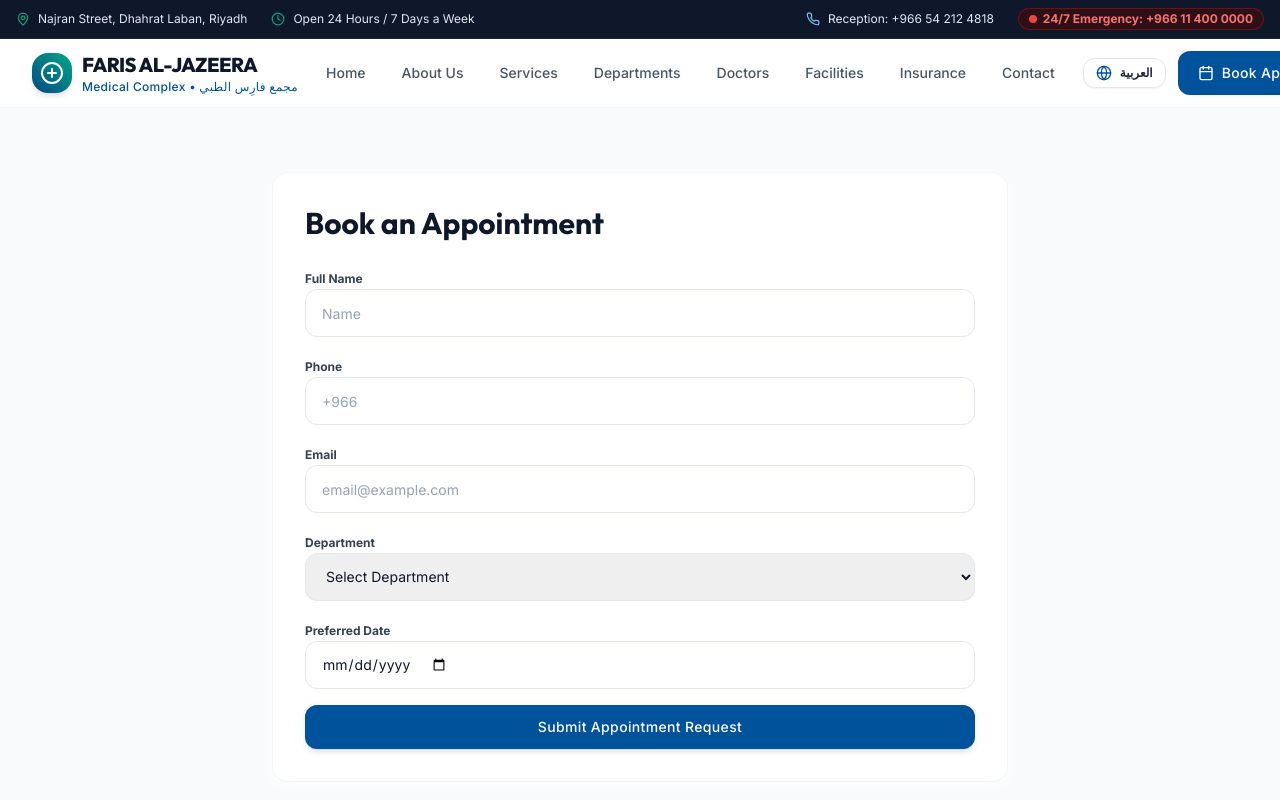
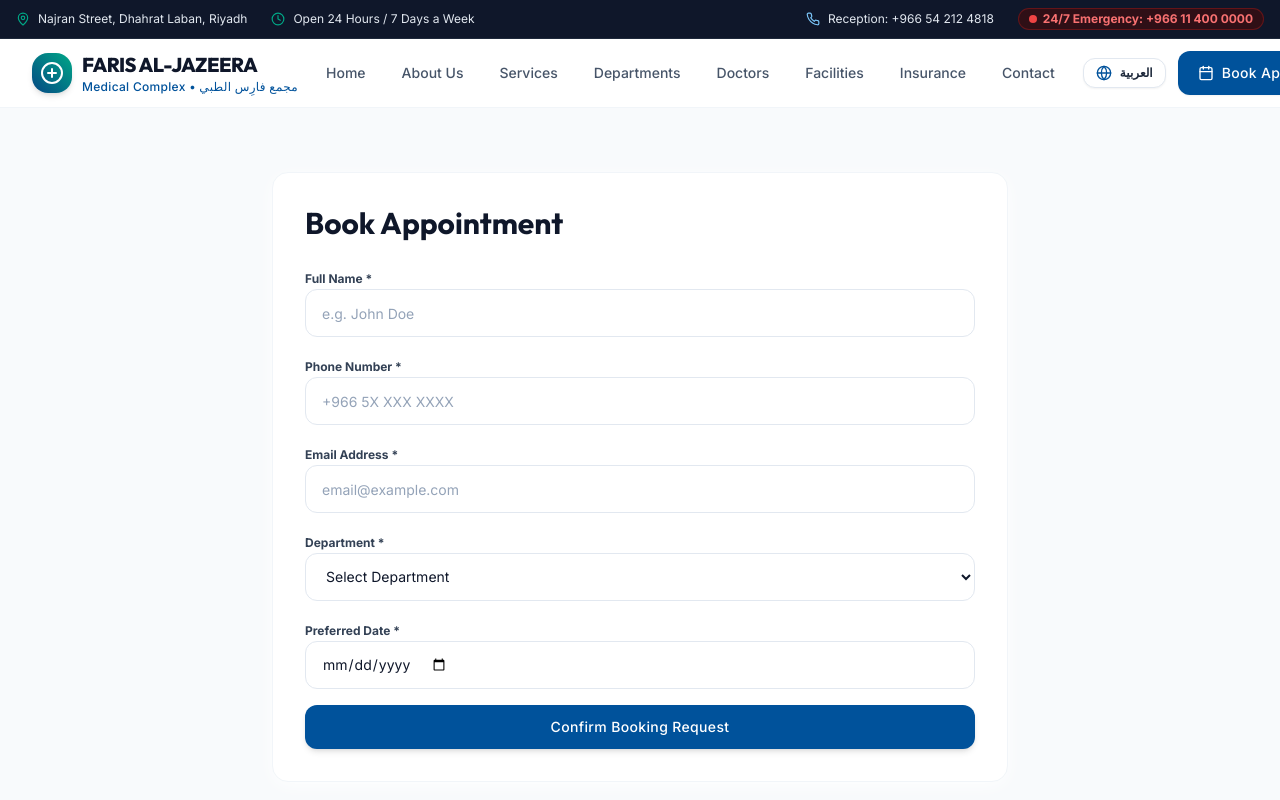
Before and after one commit to itxopps/Hospital, a Next.js app: page /appointment in a window 1280 px wide. Shown: the top 800 px of the page. Built offline with nearby package versions, Linux system fonts and the light colour scheme.

Commit message:
Update page.tsx

```diff
--- a/app/appointment/page.tsx
+++ b/app/appointment/page.tsx
@@ -4,17 +4,18 @@ import React, { useState } from "react";
 import { useForm } from "react-hook-form";
 import { zodResolver } from "@hookform/resolvers/zod";
 import * as z from "zod";
-import { departmentsData, doctorsData } from "@/data/hospitalData";
+import { departmentsData } from "@/data/hospitalData";
 import { Input } from "@/components/ui/input";
 import { Button } from "@/components/ui/button";
 import { Card } from "@/components/ui/card";
-import { CheckCircle2 } from "lucide-react";
+import { useLanguage } from "@/context/language-context";
+import { CheckCircle2, AlertCircle } from "lucide-react";
 
 const appointmentSchema = z.object({
-  fullName: z.string().min(3, "Full name is required"),
-  phone: z.string().min(9, "Valid phone number required"),
+  fullName: z.string().min(3, "Required"),
+  phone: z.string().min(9, "Required"),
   email: z.string().email("Invalid email"),
-  department: z.string().min(1, "Select a department"),
+  department: z.string().min(1, "Select department"),
   preferredDate: z.string().min(1, "Select date"),
 });
 
@@ -22,58 +23,134 @@ type AppointmentFormValues = z.infer<typeof appointmentSchema>;
 
 export default function AppointmentPage() {
   const [isSubmitted, setIsSubmitted] = useState(false);
-  const { register, handleSubmit, formState: { errors, isSubmitting }, reset } = useForm<AppointmentFormValues>({
+  const [submitError, setSubmitError] = useState<string | null>(null);
+  const { language, t } = useLanguage();
+
+  const {
+    register,
+    handleSubmit,
+    formState: { errors, isSubmitting },
+    reset,
+  } = useForm<AppointmentFormValues>({
     resolver: zodResolver(appointmentSchema),
   });
 
   const onSubmit = async (data: AppointmentFormValues) => {
-    await new Promise((resolve) => setTimeout(resolve, 1000));
-    setIsSubmitted(true);
+    setSubmitError(null);
+    try {
+      const response = await fetch("/api/appointment", {
+        method: "POST",
+        headers: {
+          "Content-Type": "application/json",
+        },
+        body: JSON.stringify(data),
+      });
+
+      if (!response.ok) {
+        throw new Error("Failed to send appointment request");
+      }
+
+      setIsSubmitted(true);
+      reset();
+    } catch (err) {
+      setSubmitError(
+        language === "ar"
+          ? "حدث خطأ أثناء إرسال الطلب. يرجى المحاولة مرة أخرى أو الاتصال المباشر."
+          : "An error occurred while submitting your request. Please try again or call us directly."
+      );
+    }
   };
 
   return (
     <div className="max-w-3xl mx-auto px-4 py-16">
       <Card className="p-8">
-        <h1 className="text-3xl font-bold font-heading mb-6">Book an Appointment</h1>
+        <h1 className="text-3xl font-bold font-heading mb-6">{t("bookAppointment")}</h1>
+
+        {submitError && (
+          <div className="mb-6 p-4 bg-red-50 border border-red-200 rounded-xl flex items-center space-x-3 rtl:space-x-reverse text-red-700 text-xs">
+            <AlertCircle className="w-5 h-5 shrink-0" />
+            <span>{submitError}</span>
+          </div>
+        )}
+
         {isSubmitted ? (
           <div className="text-center py-8 space-y-4">
-            <CheckCircle2 className="w-12 h-12 text-secondary mx-auto"/>
-            <h2 className="text-xl font-bold">Appointment Request Submitted!</h2>
-            <p className="text-xs text-slate-600">Our desk will call you to confirm your slot.</p>
-            <Button onClick={() => { setIsSubmitted(false); reset(); }}>Book Another</Button>
+            <CheckCircle2 className="w-12 h-12 text-secondary mx-auto" />
+            <h2 className="text-xl font-bold">
+              {language === "ar" ? "تم استلام طلب الحجز بنجاح!" : "Appointment Request Received!"}
+            </h2>
+            <p className="text-xs text-slate-600">
+              {language === "ar"
+                ? "تم إرسال بياناتك إلى فريق الاستقبال. سيتصل بك موظف الاستقبال قريباً لتأكيد الموعد."
+                : "Your request has been emailed to our reception team. They will call you shortly to confirm your slot."}
+            </p>
+            <Button onClick={() => setIsSubmitted(false)}>
+              {language === "ar" ? "حجز موعد آخر" : "Book Another"}
+            </Button>
           </div>
         ) : (
           <form onSubmit={handleSubmit(onSubmit)} className="space-y-4">
             <div>
-              <label className="text-xs font-bold text-slate-700">Full Name</label>
-              <Input {...register("fullName")} placeholder="Name" />
+              <label className="text-xs font-bold text-slate-700">
+                {language === "ar" ? "الاسم الكامل *" : "Full Name *"}
+              </label>
+              <Input
+                {...register("fullName")}
+                placeholder={language === "ar" ? "مثال: محمد العتيبي" : "e.g. John Doe"}
+              />
               {errors.fullName && <p className="text-xs text-red-500">{errors.fullName.message}</p>}
             </div>
+
             <div>
-              <label className="text-xs font-bold text-slate-700">Phone</label>
-              <Input {...register("phone")} placeholder="+966" />
+              <label className="text-xs font-bold text-slate-700">
+                {language === "ar" ? "رقم الهاتف *" : "Phone Number *"}
+              </label>
+              <Input {...register("phone")} placeholder="+966 5X XXX XXXX" />
               {errors.phone && <p className="text-xs text-red-500">{errors.phone.message}</p>}
             </div>
+
             <div>
-              <label className="text-xs font-bold text-slate-700">Email</label>
+              <label className="text-xs font-bold text-slate-700">
+                {language === "ar" ? "البريد الإلكتروني *" : "Email Address *"}
+              </label>
               <Input {...register("email")} placeholder="email@example.com" />
               {errors.email && <p className="text-xs text-red-500">{errors.email.message}</p>}
             </div>
+
             <div>
-              <label className="text-xs font-bold text-slate-700">Department</label>
-              <select {...register("department")} className="w-full h-12 border border-slate-200 rounded-xl px-4 text-sm">
-                <option value="">Select Department</option>
+              <label className="text-xs font-bold text-slate-700">
+                {language === "ar" ? "القسم الطبي *" : "Department *"}
+              </label>
+              <select
+                {...register("department")}
+                className="w-full h-12 border border-slate-200 rounded-xl px-4 text-sm bg-white"
+              >
+                <option value="">{language === "ar" ? "اختر القسم الطبي" : "Select Department"}</option>
                 {departmentsData.map((d) => (
-                  <option key={d.id} value={d.id}>{d.name}</option>
+                  <option key={d.id} value={language === "ar" ? d.arabicName : d.name}>
+                    {language === "ar" ? d.arabicName : d.name}
+                  </option>
                 ))}
               </select>
+              {errors.department && <p className="text-xs text-red-500">{errors.department.message}</p>}
             </div>
+
             <div>
-              <label className="text-xs font-bold text-slate-700">Preferred Date</label>
+              <label className="text-xs font-bold text-slate-700">
+                {language === "ar" ? "تاريخ الموعد *" : "Preferred Date *"}
+              </label>
               <Input type="date" {...register("preferredDate")} />
+              {errors.preferredDate && <p className="text-xs text-red-500">{errors.preferredDate.message}</p>}
             </div>
+
             <Button type="submit" disabled={isSubmitting} className="w-full">
-              {isSubmitting ? "Submitting..." : "Submit Appointment Request"}
+              {isSubmitting
+                ? language === "ar"
+                  ? "جاري الإرسال..."
+                  : "Submitting..."
+                : language === "ar"
+                ? "تأكيد وإرسال طلب الحجز"
+                : "Confirm Booking Request"}
             </Button>
           </form>
         )}
```
